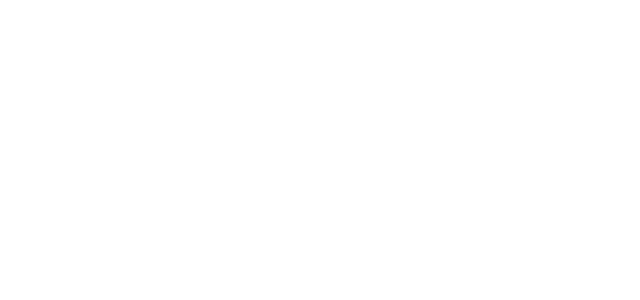
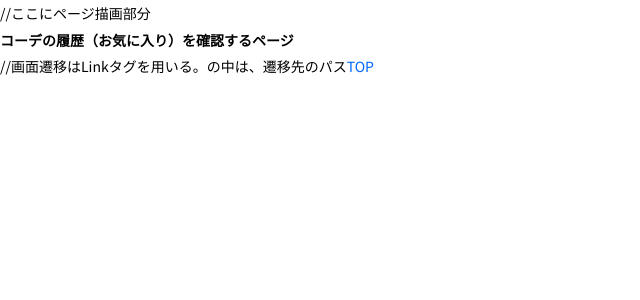
Before and after one commit to e215701/Luck-bag, a React (Create React App) app in the folder frontend/: page /History in a window 1280 px wide. Before the commit this address had no page. Shown: the top 300 px of the page, without its empty margins (0-640 px from the left). Built offline with nearby package versions, Linux system fonts and the light colour scheme; a web font is replaced by a local one.

Commit message:
add(frontend): add History page and Recommend page

```diff
--- a/frontend/src/App.js
+++ b/frontend/src/App.js
@@ -1,16 +1,20 @@
 import React from "react";
 import { BrowserRouter, Route, Routes } from "react-router-dom";
 //この行以降に、遷移するpageの読み込み文を宣言する。
-import Toppage from "./pages/Top";
-import PreviewUpload from "./pages/Upload";
+import Top from "./pages/Top";
+import Upload from "./pages/Upload";
+import Recommend from "./pages/Recommend";
+import History from "./pages/History";
 
 class App extends React.Component {
   render() {
     return (
       <BrowserRouter>
         <Routes>
-          <Route path="/" element={<Toppage />} />
-          <Route path="/PreviewUpload" element={<PreviewUpload />} />
+          <Route path="/" element={<Top />} />
+          <Route path="/Upload" element={<Upload />} />
+          <Route path="/Recommend" element={<Recommend />} />
+          <Route path="/History" element={<History />} />
         </Routes>
       </BrowserRouter>
     );
--- /dev/null
+++ b/frontend/src/pages/History.js
@@ -0,0 +1,26 @@
+import React from "react"; //Reactを読み込んでいる
+import { Link } from "react-router-dom"; // 追加 Linkタブを読み込む
+import "../css/style.css"; //CSSを適用したい場合はimportで
+
+class SelectTags extends React.Component {
+  //必要になる関数の定義はrender(){}以前に
+
+  //render(){}がページ描画部分関連
+  render() {
+    //ページ描画で必要な変数はここで定義
+    // 例: Text = "HelloWorld"
+    return (
+      //ここにページ描画部分
+      <body>
+        //ここにページ描画部分
+        <div className="App">
+          <h1>コーデの履歴（お気に入り）を確認するページ</h1>
+        </div>
+        //画面遷移はLinkタグを用いる。{}の中は、遷移先のパス
+        <Link to={`/`}>TOP</Link>
+      </body>
+    );
+  }
+}
+
+export default SelectTags; //ここで実際にPage表示（これがないと表示されない）
--- /dev/null
+++ b/frontend/src/pages/Recommend.js
@@ -0,0 +1,26 @@
+import React from "react"; //Reactを読み込んでいる
+import { Link } from "react-router-dom"; // 追加 Linkタブを読み込む
+import "../css/style.css"; //CSSを適用したい場合はimportで
+
+class SelectTags extends React.Component {
+  //必要になる関数の定義はrender(){}以前に
+
+  //render(){}がページ描画部分関連
+  render() {
+    //ページ描画で必要な変数はここで定義
+    // 例: Text = "HelloWorld"
+    return (
+      //ここにページ描画部分
+      <body>
+        //ここにページ描画部分
+        <div className="App">
+          <h1>コーディネートを紹介するページ</h1>
+        </div>
+        //画面遷移はLinkタグを用いる。{}の中は、遷移先のパス
+        <Link to={`/`}>TOP</Link>
+      </body>
+    );
+  }
+}
+
+export default SelectTags; //ここで実際にPage表示（これがないと表示されない）
--- a/frontend/src/pages/Top.js
+++ b/frontend/src/pages/Top.js
@@ -33,16 +33,10 @@
                       <div className="App"></div>
                     </li>
                     <li>
-                      <a href="#sec01">MESSAGE</a>
+                      <Link to={`/Upload`}>Upload</Link>
                     </li>
                     <li>
-                      <a href="#sec04">PROJECT</a>
-                    </li>
-                    <li>
-                      <a href="#sec05">UNIVERSITY</a>
-                    </li>
-                    <li>
-                      <Link to={`/PreviewUpload`}>Upload</Link>
+                      <Link to={`/History`}>History</Link>
                     </li>
                   </ul>
                 </div>
```
